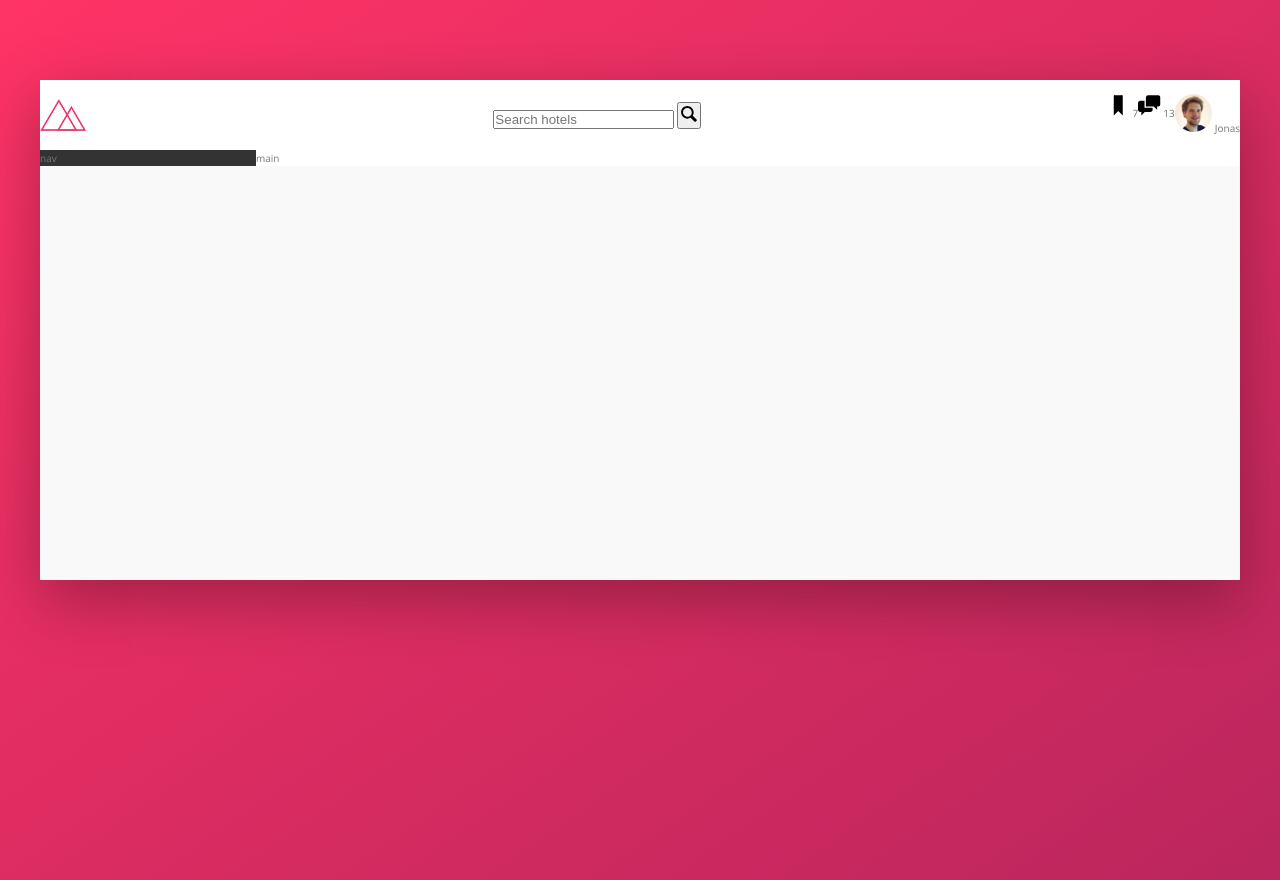
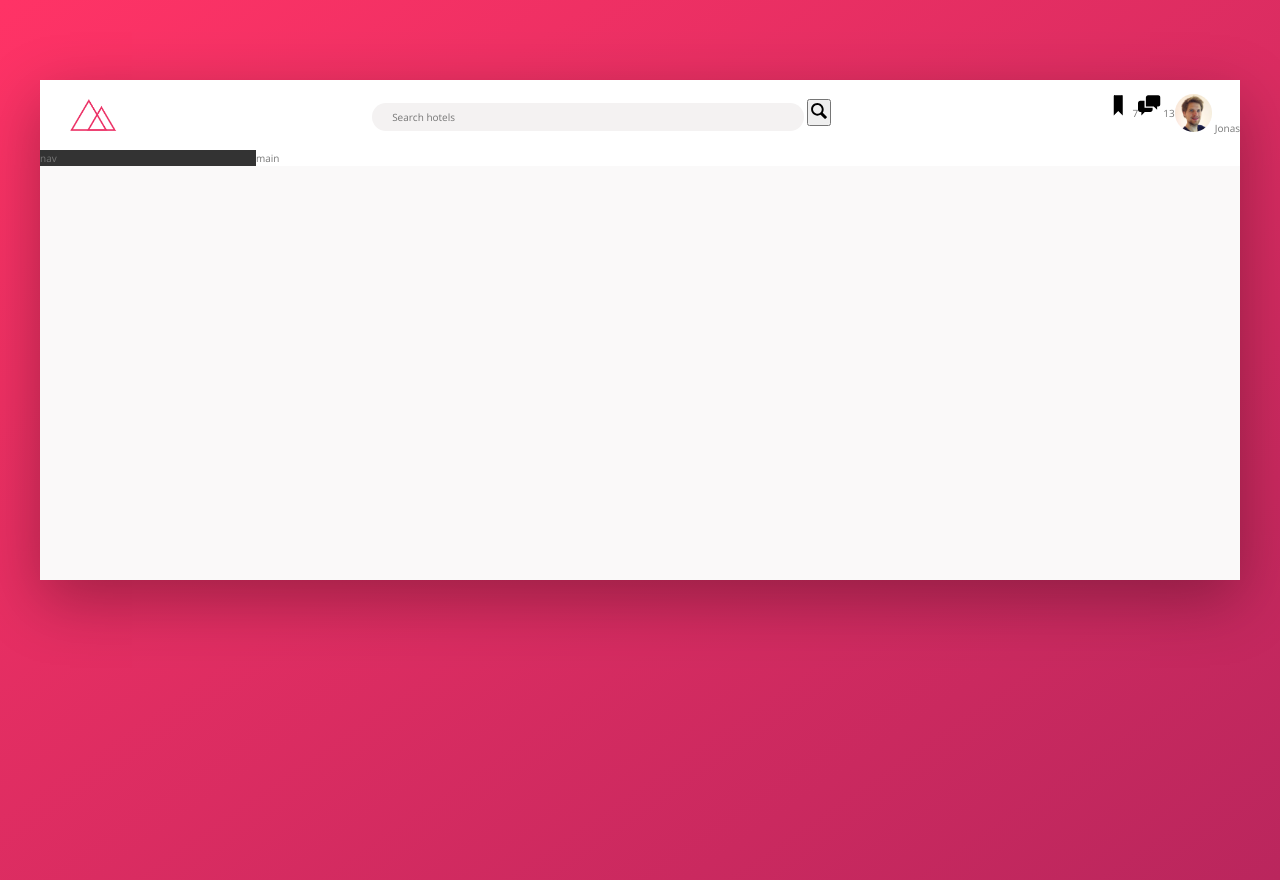
Before and after one commit to qNecro/trillo, a website: page index.html in a window 1280 px wide. Drawn offline with nearby package versions, Linux system fonts and the light colour scheme.

Commit message:
May 5, 2023 4:47 PM

```diff
--- a/sass/_components.scss
+++ b/sass/_components.scss
@@ -3,14 +3,27 @@
 
 .logo{
     height: 3.25rem;
+    margin-left: 3rem;
 }
 
 ////////////////////////////////////
 // Search
 
 .search{
+    flex: 0 0 40%;
     &__input{
-
+        font-family: inherit;
+        font-size: inherit;
+        color: inherit;
+        background-color: var(--color-grey-light-2);
+        border: none;
+        padding: .7rem 2rem;
+        border-radius: 100px;
+        width: 90%;
+        &:focus{
+            outline: none;
+            width: 100%;
+        }
     }
 
     &__button{
```
Also changed, not shown: css/style.css, 1 other file.
